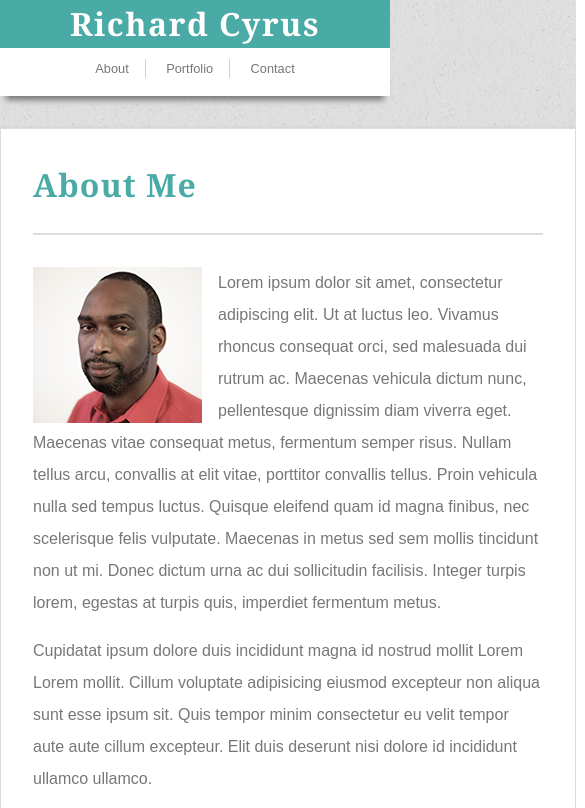
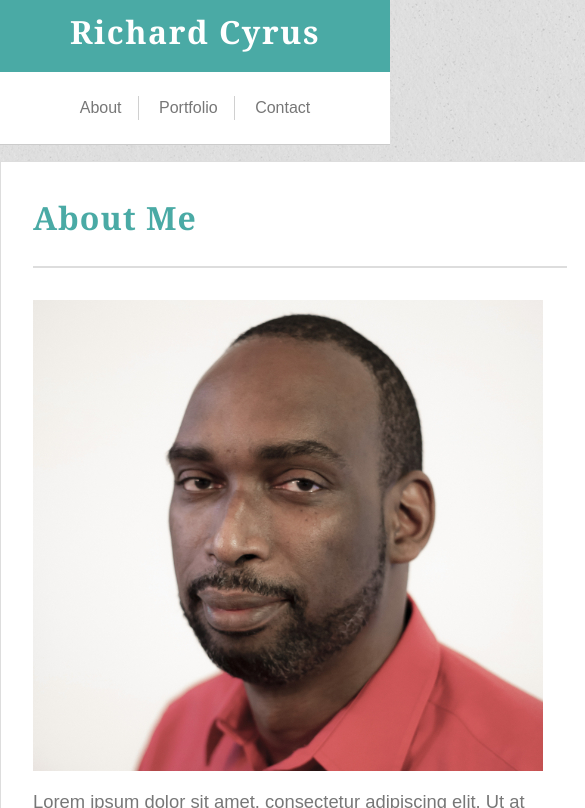
Before and after one commit to richardcyrus/Responsive-Portfolio, a plain HTML site: page index.html in a window 390 px wide. Shown: the top 808 px of the page, 585 px wide, since content can reach past the window. Drawn offline with Linux system fonts and the light colour scheme.

Commit message:
Enhancement: Add preliminary styles for 640px width.

```diff
--- a/assets/css/style.css
+++ b/assets/css/style.css
@@ -95,18 +95,24 @@ a:hover {
   padding: 0;
 }
 
+@media screen and (max-width: 40rem) {
+  .site {
+    grid-template-rows: auto 1fr 6rem;
+  }
+}
+
 /* #endregion .site */
 /* #region .site-header */
 .site-header {
   background-color: #fff;
-  box-shadow: 0 0.625rem 0.375rem -0.375rem #777;
+  border-bottom: 0.09375rem solid #ccc;
   display: grid;
   margin-bottom: 2rem;
 }
 
 @media screen and (max-width: 40rem) {
   .site-header {
-    margin-bottom: 2rem;
+    margin-bottom: 1rem;
   }
 }
 
@@ -121,24 +127,14 @@ a:hover {
   width: 60rem;
 }
 
-@media screen and (max-width: 61.25rem) {
-  .site-header__wrap {
-    width: 52rem;
-  }
-}
-
-@media screen and (max-width: 48rem) {
-  .site-header__wrap {
-    width: 46rem;
-  }
-}
-
 @media screen and (max-width: 40rem) {
   .site-header__wrap {
-    display: block;
+    grid-gap: 0;
+    grid-template-columns: 100vw;
+    grid-template-rows: 2fr 2fr;
+    height: auto;
     margin: 0;
-    text-align: center;
-    width: 100vw;
+    width: auto;
   }
 }
 
@@ -148,9 +144,11 @@ a:hover {
 
 @media screen and (max-width: 40rem) {
   .site-header__branding {
-    margin: 0;
-    padding: 0;
-    width: 100vw;
+    align-self: center;
+    background-color: #4aaaa5;
+    padding-bottom: 0.5rem;
+    padding-top: 0.5rem;
+    text-align: center;
   }
 }
 
@@ -158,15 +156,6 @@ a:hover {
   font-kerning: normal;
   font-weight: 600;
   letter-spacing: 0.09375rem;
-}
-
-@media screen and (max-width: 40rem) {
-  .site-header__title {
-    background-color: #4aaaa5;
-    margin: 0 0 0.5rem 0;
-    padding: 0;
-    width: 100vw;
-  }
 }
 
 .site-header__title-link {
@@ -177,9 +166,8 @@ a:hover {
 
 @media screen and (max-width: 40rem) {
   .site-header__title-link {
-    margin: 0;
-    padding: 0;
-    width: 100vw;
+    background-color: inherit;
+    padding-bottom: 0.5rem;
   }
 }
 
@@ -192,22 +180,9 @@ a:hover {
   width: 60rem;
 }
 
-@media screen and (max-width: 61.25rem) {
-  .site-content {
-    width: 52rem;
-  }
-}
-
-@media screen and (max-width: 48rem) {
-  .site-content {
-    width: 46rem;
-  }
-}
-
 @media screen and (max-width: 40rem) {
   .site-content {
-    margin-bottom: 2rem;
-    width: 36rem;
+    width: 37.5rem;
   }
 }
 
@@ -216,8 +191,13 @@ a:hover {
 .site-main {
   background-color: #fff;
   border: 0.0625rem solid #ddd;
-  box-shadow: 0 0.625rem 0.375rem -0.375rem rgba(119, 119, 119, 0.6), 0 0.125rem 0.25rem 0 rgba(119, 119, 119, 0.6);
   padding: 2rem;
+}
+
+@media screen and (max-width: 40rem) {
+  .site-main {
+    font-size: 1.15rem;
+  }
 }
 
 /* #endregion .site-main */
@@ -234,20 +214,10 @@ a:hover {
   width: 60rem;
 }
 
-@media screen and (max-width: 61.25rem) {
-  .site-footer__wrap {
-    width: 52rem;
-  }
-}
-
-@media screen and (max-width: 48rem) {
-  .site-footer__wrap {
-    width: 46rem;
-  }
-}
-
 @media screen and (max-width: 40rem) {
   .site-footer__wrap {
+    padding-bottom: 2rem;
+    padding-top: 2rem;
     width: 100vw;
   }
 }
@@ -263,6 +233,13 @@ a:hover {
 .article__image {
   float: left;
   margin-right: 1rem;
+}
+
+@media screen and (max-width: 40rem) {
+  .article__image {
+    float: none;
+    margin: 0;
+  }
 }
 
 .article__header {
@@ -291,18 +268,9 @@ a:hover {
   justify-self: end;
 }
 
-@media screen and (max-width: 980px) {
-  .menu {
-    align-self: end;
-    padding-bottom: 1rem;
-  }
-}
-
 @media screen and (max-width: 40rem) {
   .menu {
-    display: block;
-    margin: 0;
-    width: 100vw;
+    justify-self: center;
   }
 }
 
@@ -326,6 +294,12 @@ a:hover {
   color: #777;
   display: block;
   font-size: 0.8rem;
+}
+
+@media screen and (max-width: 40rem) {
+  .menu__link {
+    font-size: 1rem;
+  }
 }
 
 /* #endregion .menu */
@@ -403,7 +377,6 @@ a:hover {
 }
 
 .portfolio__link {
-  box-shadow: 0 0.625rem 0.375rem -0.375rem rgba(119, 119, 119, 0.6);
   display: block;
   margin: 0;
   padding: 0;
--- a/index.html
+++ b/index.html
@@ -32,7 +32,13 @@
                             <h1 class="article__title">About Me</h1>
                         </header><!-- .article__header -->
                         <section class="article__content">
-                            <img class="article__image" src="assets/images/profile_169x156.jpg" alt="Richard Cyrus">
+                            <img class="article__image"
+                                srcset="assets/images/profile_169x156.jpg 169w,
+                                        assets/images/profile_510w.jpg 510w"
+                                sizes="(max-width: 40rem) 510px,
+                                        169px"
+                                src="assets/images/profile_169x156.jpg"
+                                alt="Richard Cyrus">
                             <p>Lorem ipsum dolor sit amet, consectetur adipiscing elit. Ut at luctus leo. Vivamus
                                 rhoncus consequat orci, sed malesuada dui rutrum ac. Maecenas vehicula dictum nunc,
                                 pellentesque dignissim diam viverra eget. Maecenas vitae consequat metus, fermentum
```
Also changed, not shown: assets/images/profile_510w.jpg (added).
